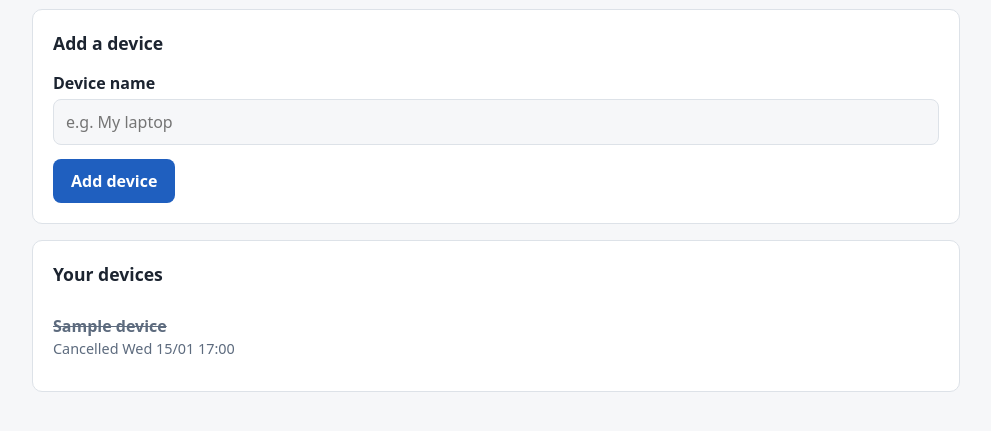
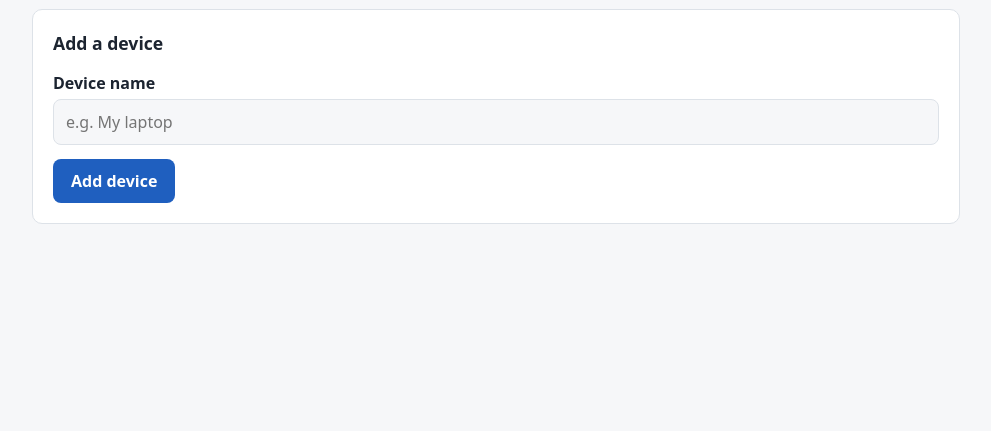
Before and after one commit to nguyenkhangvy/School-Life-Assistant, a Flask app: page /school/devices in a window 1280 px wide. Shown: the part 244-675 px from the top of the page, without its empty margins (144-1135 px from the left). Run offline with Flask 3, Linux system fonts and the light colour scheme; a user stored in the database is signed in; tables that the repository leaves empty hold one stand-in row (values such as "Sample post"); some libraries are stand-ins or nearby versions.

Commit message:
feat(school): hide cancelled devices from the Devices page
Cancelled devices stay in the database (their key stays refused and
sync history still refers to them) but are no longer listed.

Co-Authored-By: Claude Opus 5.5 <noreply@anthropic.com>

```diff
--- a/app/school/routes.py
+++ b/app/school/routes.py
@@ -19,9 +19,13 @@ def vn_time(moment):
     return when(moment) if moment else "never"
 
 
-def _my_devices():
+def _active_devices():
+    """The user's devices that can still sync. Cancelled ones stay in the database (sync
+    history refers to them) but are no longer shown."""
     return db.session.execute(
-        select(SchoolSyncDevice).filter_by(user_id=current_user.id).order_by(SchoolSyncDevice.created_at)
+        select(SchoolSyncDevice)
+        .filter_by(user_id=current_user.id, revoked_at=None)
+        .order_by(SchoolSyncDevice.created_at)
     ).scalars().all()
 
 
@@ -33,7 +37,7 @@ def _status(now):
     settings = get_settings(current_user.id)
     latest = latest_run(current_user.id)
     last_good = latest_run(current_user.id, "success", "partial")
-    active = [d for d in _my_devices() if d.revoked_at is None]
+    active = _active_devices()
     return describe(
         now=now,
         interval_hours=settings.interval_hours,
@@ -74,7 +78,7 @@ def devices():
         _, new_key = create_device(current_user.id, form.name.data)
         db.session.commit()
         form = DeviceForm(formdata=None)
-    response = render_template("school/devices.html", form=form, devices=_my_devices(), new_key=new_key)
+    response = render_template("school/devices.html", form=form, devices=_active_devices(), new_key=new_key)
     if new_key:
         # The key is shown once; don't let the browser keep a copy.
         return response, 200, {"Cache-Control": "no-store"}
--- a/app/static/css/style.css
+++ b/app/static/css/style.css
@@ -157,7 +157,6 @@ code { font-family: ui-monospace, Consolas, monospace; font-size: 0.95em; }
 }
 .device:first-child { border-top: 0; }
 .device .muted { display: block; font-size: 0.9rem; }
-.device.is-revoked strong { color: var(--muted); text-decoration: line-through; }
 .device-actions { display: flex; flex-wrap: wrap; gap: 12px; align-items: center; }
 .inline-form { display: flex; gap: 6px; align-items: center; }
 .inline-form input {
--- a/app/templates/school/devices.html
+++ b/app/templates/school/devices.html
@@ -41,15 +41,11 @@
       <h2>Your devices</h2>
       <ul class="device-list">
         {% for device in devices %}
-          <li class="device{% if device.revoked_at %} is-revoked{% endif %}">
+          <li class="device">
             <div>
               <strong>{{ device.name }}</strong>
-              <span class="muted">
-                {% if device.revoked_at %}Cancelled {{ device.revoked_at | vn_time }}
-                {% else %}Last check-in: {{ device.last_seen_at | vn_time }}{% endif %}
-              </span>
+              <span class="muted">Last check-in: {{ device.last_seen_at | vn_time }}</span>
             </div>
-            {% if not device.revoked_at %}
             <div class="device-actions">
               <form method="post" action="{{ url_for('school.rename_device', device_id=device.id) }}" class="inline-form">
                 <input type="hidden" name="csrf_token" value="{{ csrf_token() }}">
@@ -63,7 +59,6 @@
                 <button type="submit" class="link-button danger">Cancel device</button>
               </form>
             </div>
-            {% endif %}
           </li>
         {% endfor %}
       </ul>
```
Also changed, not shown: tests/test_school_pages.py (+13 -0 lines). Lines whose indentation alone changed are shown as unchanged.
